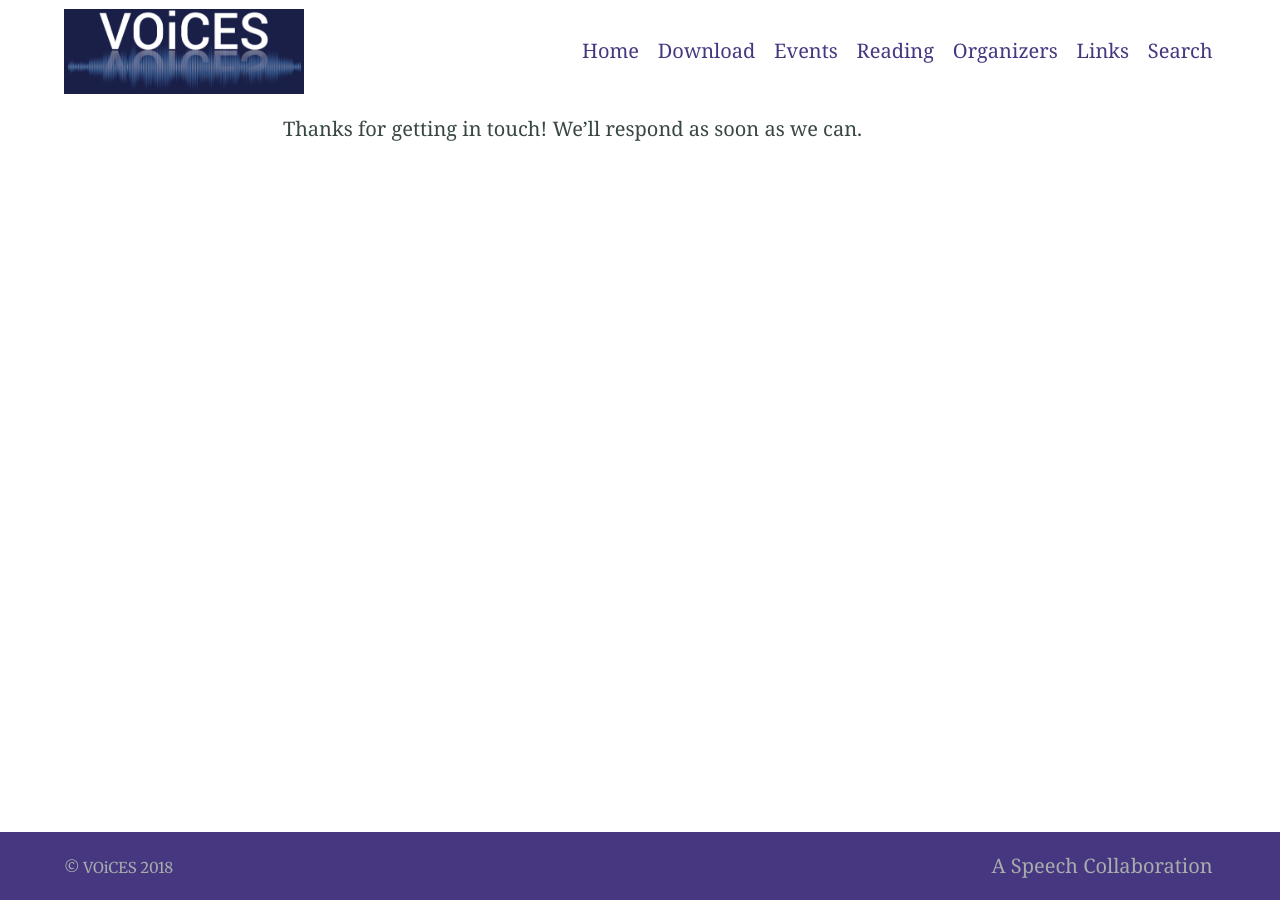
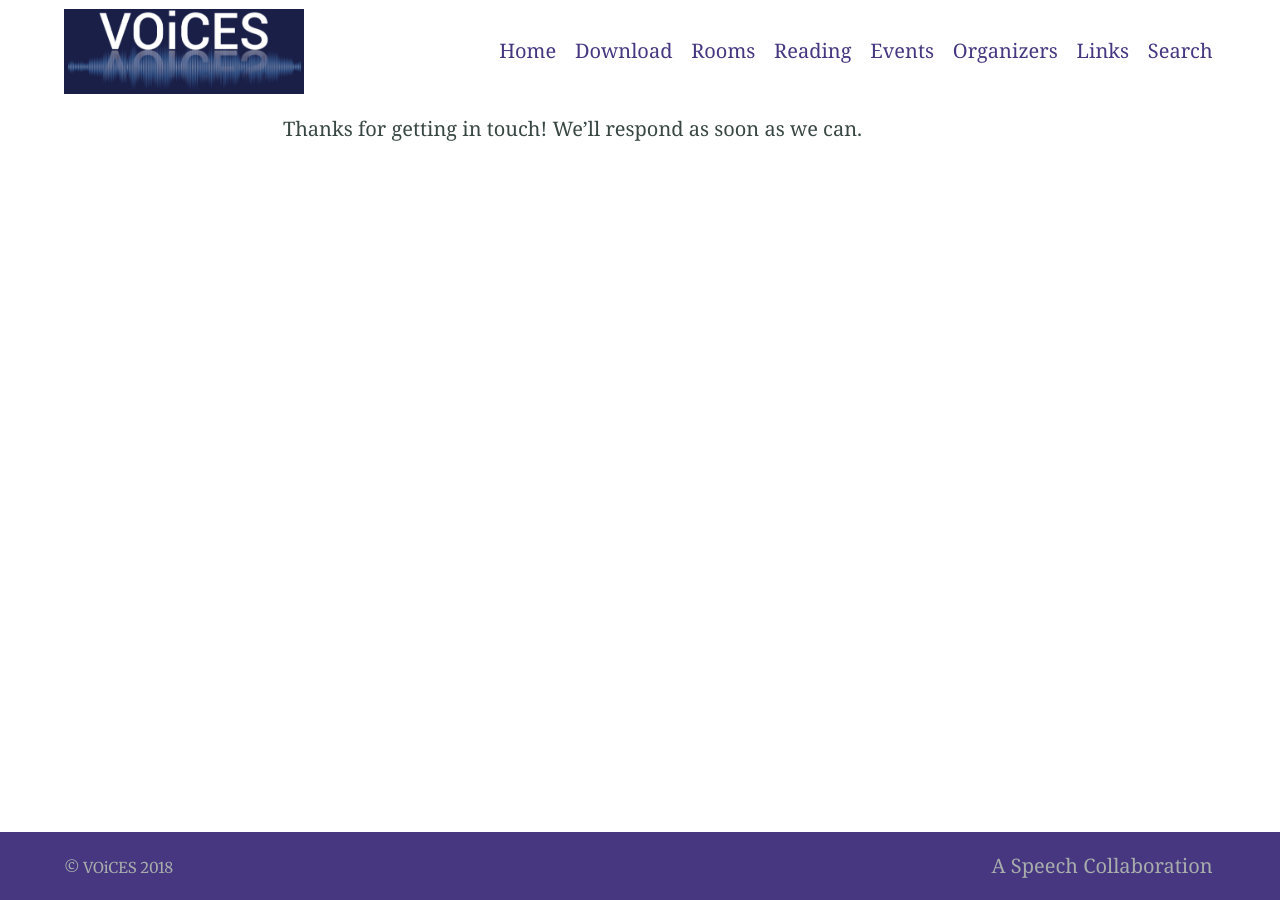
Before and after one commit to IQTLabs/voices, a Jekyll site: the page built from thanks.md, in a window 1280 px wide. Built offline with Jekyll 4.4.1, drawn with Linux system fonts in a browser that asks for light colours; our own code applies the rules of GitHub Pages for plain Markdown files.

Commit message:
nativation bar

```diff
--- a/_config.yml
+++ b/_config.yml
@@ -32,7 +32,7 @@ plugins:
 - jemoji
 
 # 3. Gem settings
-paginate: 2 # jekyll-paginate > items per page
+paginate: 3 # jekyll-paginate > items per page
 paginate_path: blog/page:num # jekyll-paginate > blog page
 jekyll-mentions: https://twitter.com # jekyll-mentions > service used when @replying
 twitter:
@@ -91,8 +91,9 @@ css_inline: true # Will insert all styles into a single <style> block in the <he
 navigation_header:
   Home: /
   Download: /downloads/
+  Rooms: /rooms/
+  Reading: /reading/
   Events: /blog/
-  Reading: /reading/
   Organizers: /organizers/
   Links: /links/
   Search: /search/
```
Also changed, not shown: 2 other files.
